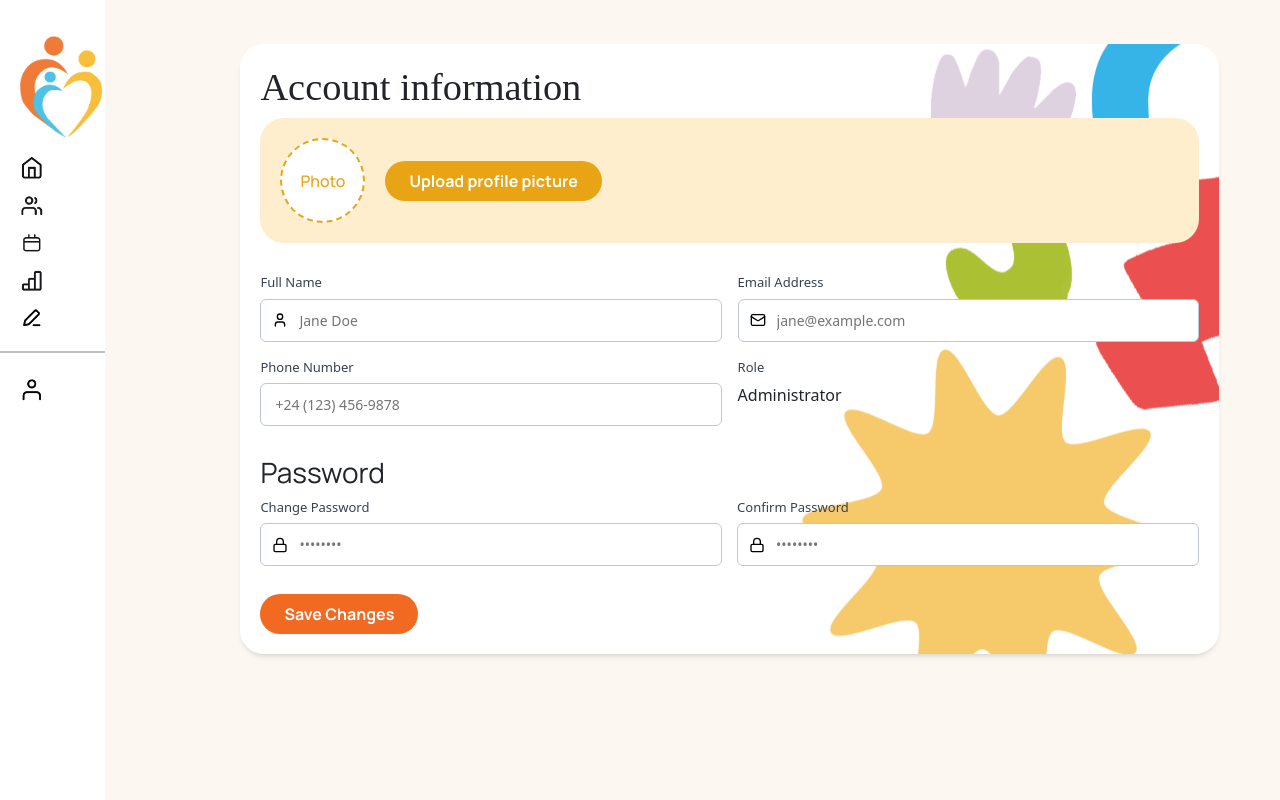
After one commit to Joelene241161/Ngwana_Baby_House, a PHP site: page /Pages/account.php in a window 1280 px wide. The commit adds this page. Run offline with PHP 8.4, Linux system fonts and the light colour scheme; some web fonts are replaced.

Commit message:
Front end account page
Account page frontend finished.

```diff
--- a/Components/sidebar.php
+++ b/Components/sidebar.php
@@ -70,8 +70,8 @@
 
 <!-- account nav link -->
   <div style="display: flex">
-    <div><a href="#" style="padding:0"><img src="../Assets/icons/account.png" alt="home" class="icon"></a></div>
-    <div> <a href="#"><h5 id="hide">Account</h5></a></div>
+    <div><a href="account.php" style="padding:0"><img src="../Assets/icons/account.png" alt="home" class="icon"></a></div>
+    <div> <a href="account.php"><h5 id="hide">Account</h5></a></div>
 </div>
 </div>
 
--- /dev/null
+++ b/Pages/account.php
@@ -0,0 +1,133 @@
+<!DOCTYPE html>
+<html lang="en">
+<head>
+    <meta charset="UTF-8">
+    <meta http-equiv="X-UA-Compatible" content="IE-edge">
+    <meta name="viewport" content="width-device-width, initial-scale-1.0">
+
+    <meta name="author" content="Joelene du Toit 241161">
+    <meta name="keywords" content="Ngwana Baby House NGO">
+    <title>
+        Ngwana Baby House
+    </title>
+
+    <link rel="icon" type="image/x-icon" href="../Assets/favicon.ico">
+
+    <link rel="preconnect" href="https://fonts.googleapis.com">
+<link rel="preconnect" href="https://fonts.gstatic.com" crossorigin>
+<link href="https://fonts.googleapis.com/css2?family=Manrope:wght@200..800&display=swap" rel="stylesheet">
+
+<link href="https://cdn.jsdelivr.net/npm/bootstrap@5.3.5/dist/css/bootstrap.min.css" rel="stylesheet" integrity="sha384-SgOJa3DmI69IUzQ2PVdRZhwQ+dy64/BUtbMJw1MZ8t5HZApcHrRKUc4W0kG879m7" crossorigin="anonymous">
+
+<link rel="stylesheet" href="https://use.typekit.net/jep6hre.css">
+
+<link rel="stylesheet" href="../main.css">
+
+</head>
+
+<body class="background">
+
+    <!-- <?php include "../Components/sidebar.php";?> -->
+
+    <div class="main">
+
+<div class="accountContainer">
+    <h3 class="minionPro"> Account information </h3>
+
+    <div class="profile-upload-row">
+  <!-- Left: Round circle placeholder -->
+  <div class="profile-avatar-container">
+    <span class="avatar-placeholder">Photo</span>
+  </div>
+
+  <!-- Right: Styled upload button -->
+  <div class="profile-action-container">
+    <label for="avatar-input" class="custom-upload-btn">
+      Upload profile picture
+    </label>
+    <input type="file" id="avatar-input" class="sr-only" />
+  </div>
+</div>
+
+<div class="form-grid paddingTopMedium">
+
+    <!-- Name Field -->
+    <div class="form-field-group">
+      <label for="name" class="field-label">Full Name</label>
+      <div class="input-with-icon">
+        <span class="input-icon">
+          <!-- User Icon SVG -->
+          <svg xmlns="http://www.w3.org/2000/svg" width="16" height="16" viewBox="0 0 24 24" fill="none" stroke="currentColor" stroke-width="2" stroke-linecap="round" stroke-linejoin="round"><path d="M19 21v-2a4 4 0 0 0-4-4H9a4 4 0 0 0-4 4v2"/><circle cx="12" cy="7" r="4"/></svg>
+        </span>
+        <input type="text" id="name" class="form-input icon-padding" placeholder="Jane Doe" />
+      </div>
+    </div>
+
+    <!-- 2. Email Field -->
+    <div class="form-field-group">
+      <label for="email" class="field-label">Email Address</label>
+      <div class="input-with-icon">
+        <span class="input-icon">
+          <!-- Mail Icon SVG -->
+          <svg xmlns="http://www.w3.org/2000/svg" width="16" height="16" viewBox="0 0 24 24" fill="none" stroke="currentColor" stroke-width="2" stroke-linecap="round" stroke-linejoin="round"><rect width="20" height="16" x="2" y="4" rx="2"/><path d="m22 7-8.97 5.7a1.94 1.94 0 0 1-2.06 0L2 7"/></svg>
+        </span>
+        <input type="email" id="email" class="form-input icon-padding" placeholder="jane@example.com" />
+      </div>
+    </div>
+
+    <!-- 3. Phone Number Field -->
+    <div class="form-field-group">
+      <label for="phone" class="field-label">Phone Number</label>
+      <input type="tel" id="phone" class="form-input" placeholder="+24 (123) 456-9878" />
+    </div>
+
+    <!-- 4. Role Field -->
+    <div class="form-field-group">
+      <span class="field-label">Role</span>
+      <div class="role-display">
+        <span class="role-badge">Administrator</span>
+      </div>
+    </div>
+
+  </div>
+
+  <h4 class="paddingTopMedium">Password</h4>
+
+  <div style="display: flex; gap: 15px">
+   <!-- 5. New Password Field (with icon) -->
+    <div class="form-field-group" style="width: 50%">
+      <label for="new-password" class="field-label">Change Password</label>
+      <div class="input-with-icon">
+        <span class="input-icon">
+          <!-- Lock Icon SVG -->
+          <svg xmlns="http://www.w3.org/2000/svg" width="16" height="16" viewBox="0 0 24 24" fill="none" stroke="currentColor" stroke-width="2" stroke-linecap="round" stroke-linejoin="round"><rect width="18" height="11" x="3" y="11" rx="2" ry="2"/><path d="M7 11V7a5 5 0 0 1 10 0v4"/></svg>
+        </span>
+        <input type="password" id="new-password" class="form-input icon-padding" placeholder="••••••••" />
+      </div>
+    </div>
+
+    <!-- 6. Confirm Password Field (with icon) -->
+    <div class="form-field-group" style="width: 50%">
+      <label for="confirm-password" class="field-label">Confirm Password</label>
+      <div class="input-with-icon">
+        <span class="input-icon">
+          <!-- Lock Icon SVG -->
+          <svg xmlns="http://www.w3.org/2000/svg" width="16" height="16" viewBox="0 0 24 24" fill="none" stroke="currentColor" stroke-width="2" stroke-linecap="round" stroke-linejoin="round"><rect width="18" height="11" x="3" y="11" rx="2" ry="2"/><path d="M7 11V7a5 5 0 0 1 10 0v4"/></svg>
+        </span>
+        <input type="password" id="confirm-password" class="form-input icon-padding" placeholder="••••••••"/>
+      </div>
+    </div>
+
+</div>
+
+<button class="primaryButton buttonText marginTopSmall">Save Changes</button>
+
+</div> <!-- end of flex container -->
+
+</div> <!-- main -->
+
+
+    <script src="https://cdn.jsdelivr.net/npm/bootstrap@5.3.5/dist/js/bootstrap.bundle.min.js" integrity="sha384-k6d4wzSIapyDyv1kpU366/PK5hCdSbCRGRCMv+eplOQJWyd1fbcAu9OCUj5zNLiq" crossorigin="anonymous"></script>
+    <script src="script.js"></script>
+</body>
+</html>
--- a/main.css
+++ b/main.css
@@ -1196,3 +1196,161 @@ tbody tr:hover {
     margin-top: 20px;
     margin-bottom: 20px;
 }
+
+/* account page */
+  .profile-upload-row {
+    display: flex;
+    align-items: center;
+    gap: 20px;
+    font-family: "Manrope", sans-serif;;
+    padding: 20px;
+    background: var(--Secondary-Yellow-Lightest_Tint);
+    border-radius: 24px;
+    width: 100%;
+  }
+
+  /* profile picture placeholder */
+  .profile-avatar-container {
+    width: 85px;
+    height: 85px;
+    border-radius: 50%;
+    background-color: white;
+    display: flex;
+    align-items: center;
+    justify-content: center;
+    color: var(--Secondary-Yellow-Shade);
+    font-size: 16px;
+    font-weight: 500;
+    flex-shrink: 0;
+    border: 2px dashed var(--Secondary-Yellow-Shade);
+  }
+
+  /* Right side content */
+  .profile-action-container {
+    display: flex;
+    flex-direction: column;
+    gap: 6px;
+  }
+
+  /* upload button */
+  .custom-upload-btn {
+    display: inline-block;
+    background-color: var(--Secondary-Yellow-Shade);
+    color: white;
+    padding-left: 24px;
+    padding-right: 24px;
+    padding-top: 8px;
+    padding-bottom: 8px;
+    border-radius: 100px;
+    border: none;
+    font-size: 16px;
+    font-family: "Manrope", sans-serif;
+    font-optical-sizing: auto;
+    font-weight: 700;
+    cursor: pointer;
+    text-align: center;
+    transition: background-color 0.2s, border-color 0.2s;
+  }
+
+  .custom-upload-btn:hover {
+    background-color: var(--Secondary-Yellow-Tint);
+    color: var(--Secondary-Yellow-Shade);
+  }
+
+  /* hide default file input*/
+  .sr-only {
+    position: absolute;
+    width: 1px;
+    height: 1px;
+    padding: 0;
+    margin: -1px;
+    overflow: hidden;
+    clip: rect(0, 0, 0, 0);
+    white-space: nowrap;
+    border: 0;
+  }
+
+.accountContainer{
+    background-image: url("Assets/account.png");
+    background-position: right;
+    background-size:auto;
+    border-radius: 24px;
+    padding: 20px;
+    margin-top: 20px;
+    box-shadow: 0 4px 7px -4px rgba(0, 0, 0, 0.25);
+}
+
+.form-container {
+    font-family: "Manrope", sans-serif;
+    padding: 20px;
+    background: white;
+    border: 1px solid var(--Primary-Grey);
+    border-radius: 12px;
+    max-width: 800px;
+  }
+
+  /* 2-column layout per row */
+  .form-grid {
+    display: grid;
+    grid-template-columns: repeat(2, 1fr);
+    gap: 16px;
+  }
+
+  .form-field-group {
+    display: flex;
+    flex-direction: column;
+    gap: 6px;
+  }
+
+  .field-label {
+    font-size: 13px;
+    font-weight: 500;
+    color: #374151;
+  }
+
+  /* Input wrapper for positioning icons */
+  .input-with-icon {
+    position: relative;
+    display: flex;
+    align-items: center;
+  }
+
+  .input-icon {
+    position: absolute;
+    left: 12px;
+    color: black;
+    display: flex;
+    align-items: center;
+    pointer-events: none;
+  }
+
+  /* form field styling */
+  .form-input {
+    width: 100%;
+    padding: 10px 14px;
+    font-size: 14px;
+    color: #1f2937;
+    background-color: white;
+    border: 1px solid var(--Primary-Grey);
+    border-radius: 6px;
+    outline: none;
+    transition: border-color 0.2s, box-shadow 0.2s;
+    box-sizing: border-box;
+  }
+
+  /* padding for inputs that contain an icon */
+  .icon-padding {
+    padding-left: 38px;
+  }
+
+  .form-input:focus {
+    border-color: #3b82f6;
+    box-shadow: 0 0 0 3px rgba(59, 130, 246, 0.15);
+  }
+
+  /* Responsive fallback for smaller screens */
+  @media (max-width: 540px) {
+    .form-grid {
+      grid-template-columns: 1fr;
+    }
+  }
```
Also changed, not shown: Assets/account.png (added).
